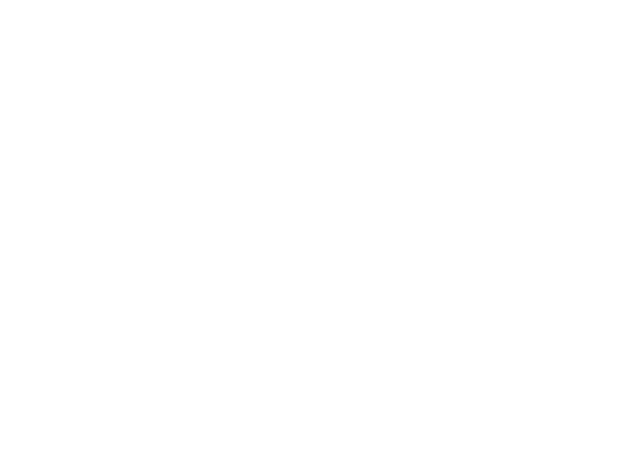
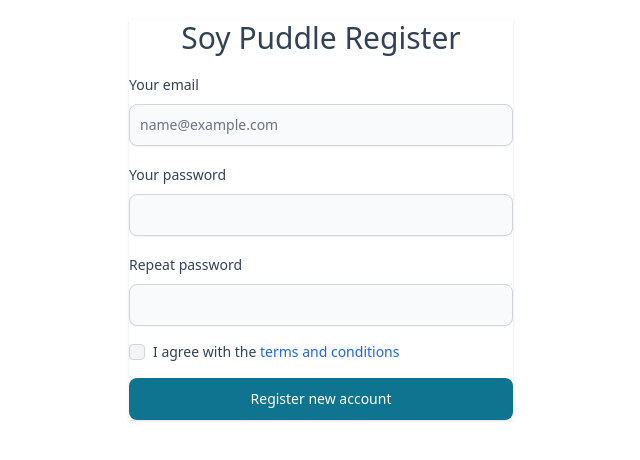
Before and after one commit to KotlinMaestro/soy-puddle-series1, a React (Vite) app: page / in a window 1280 px wide. Shown: the top 460 px of the page, without its empty margins (319-959 px from the left). Built offline with nearby package versions, Linux system fonts and the light colour scheme.

Commit message:
Ux components with flowbite

```diff
--- a/src/App.tsx
+++ b/src/App.tsx
@@ -1,6 +1,13 @@
+import Login from "./ux/Login";
+import Register from "./ux/Register";
 
 function App() {
-
+    return(
+        <>
+            {/*<Login />*/}
+            <Register />
+        </>
+    )
 }
 
 export default App
--- /dev/null
+++ b/src/ux/Login.tsx
@@ -0,0 +1,47 @@
+import {Button, Checkbox, Label, TextInput} from "flowbite-react";
+
+export default function Login(){
+    return(
+      <div className="mx-4 mt-5 md:w-96 md:mx-auto shadow md border-gray-900 ">
+          <h3 className="text-center text-slate-700 mb-4 text-3xl">Soy Puddle Login</h3>
+         <form className=" flex flex-col gap-4 ">
+  <div>
+    <div className="mb-2 block">
+      <Label className="text-slate-700"
+        htmlFor="email1"
+        value="Your email"
+      />
+    </div>
+    <TextInput
+      id="email1"
+      type="email"
+      placeholder="name@example.com"
+      required={true}
+    />
+  </div>
+  <div>
+    <div className="mb-2 block">
+      <Label className="text-slate-700"
+        htmlFor="password1"
+        value="Your password"
+      />
+    </div>
+    <TextInput
+      id="password1"
+      type="password"
+      required={true}
+    />
+  </div>
+  <div className="flex items-center gap-2">
+    <Checkbox id="remember" />
+    <Label htmlFor="remember">
+      Remember me
+    </Label>
+  </div>
+  <Button type="submit">
+    Submit
+  </Button>
+</form>
+      </div>
+    )
+}
--- /dev/null
+++ b/src/ux/Register.tsx
@@ -0,0 +1,75 @@
+import {Button, Checkbox, Label, TextInput} from "flowbite-react";
+
+export default function Register() {
+    return (
+        <>
+            <div className="mx-4 mt-5 md:w-96 md:mx-auto shadow md border-gray-900 ">
+                <h3 className="text-center text-slate-700 mb-4 text-3xl">Soy Puddle Register</h3>
+                <form className="flex mx-auto flex-col gap-4">
+                    <div>
+                        <div className="mb-2 block">
+                            <Label
+                                className="text-slate-700"
+                                htmlFor="email2"
+                                value="Your email"
+                            />
+                        </div>
+
+                        <TextInput
+                            id="email2"
+                            type="email"
+                            placeholder="name@example.com"
+                            required={true}
+                            shadow={true}
+                        />
+                    </div>
+                    <div>
+                        <div className="mb-2 block">
+                            <Label
+                                className="text-slate-700"
+                                htmlFor="password2"
+                                value="Your password"
+                            />
+                        </div>
+                        <TextInput
+                            id="password2"
+                            type="password"
+                            required={true}
+                            shadow={true}
+                        />
+                    </div>
+                    <div>
+                        <div className="mb-2 block">
+                            <Label
+                                className="text-slate-700"
+                                htmlFor="repeat-password"
+                                value="Repeat password"
+                            />
+                        </div>
+                        <TextInput
+                            id="repeat-password"
+                            type="password"
+                            required={true}
+                            shadow={true}
+                        />
+                    </div>
+                    <div className="flex items-center gap-2">
+                        <Checkbox id="agree"/>
+                        <Label className="text-slate-700" htmlFor="agree">
+                            I agree with the{' '}
+                            <a
+                                href="/forms"
+                                className="text-blue-600 hover:underline dark:text-blue-500"
+                            >
+                                terms and conditions
+                            </a>
+                        </Label>
+                    </div>
+                    <Button type="submit">
+                        Register new account
+                    </Button>
+                </form>
+                </div>
+            </ >
+            )
+            }
```
